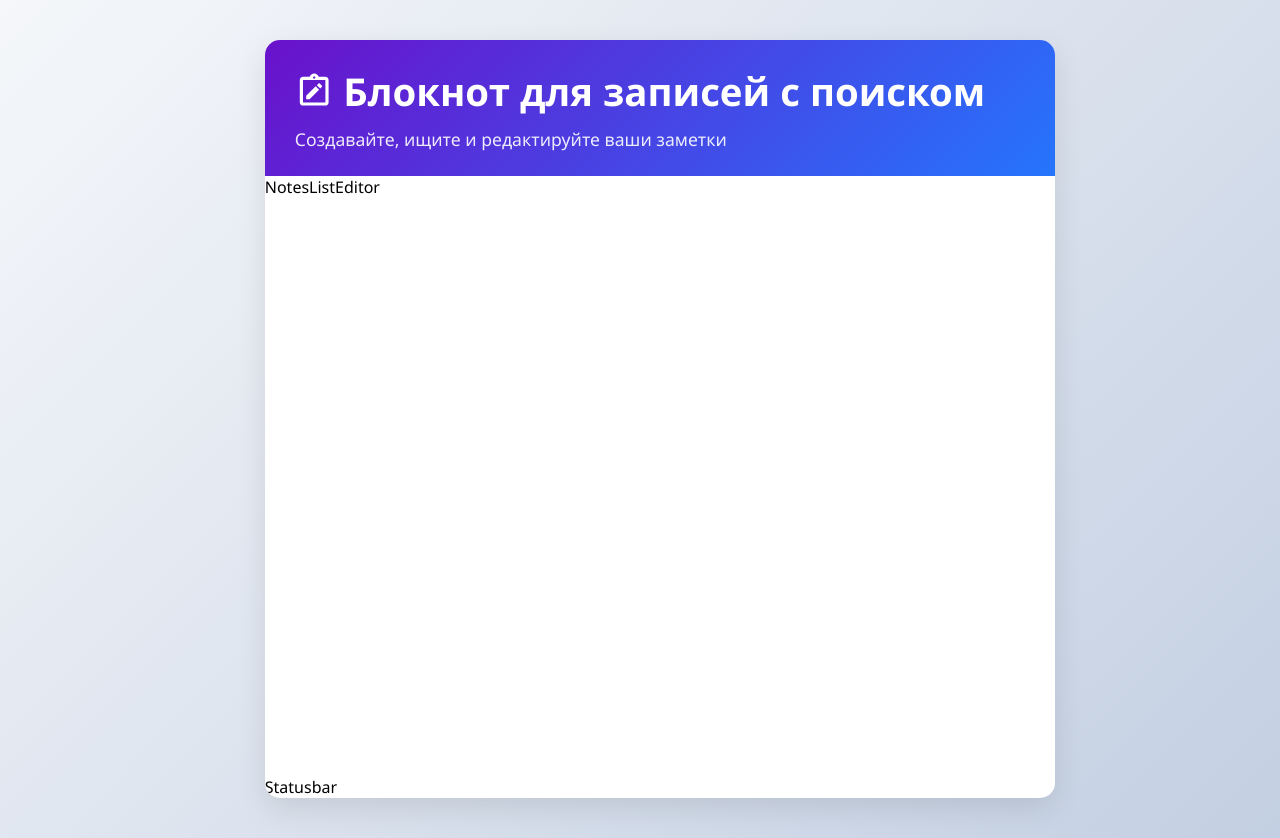
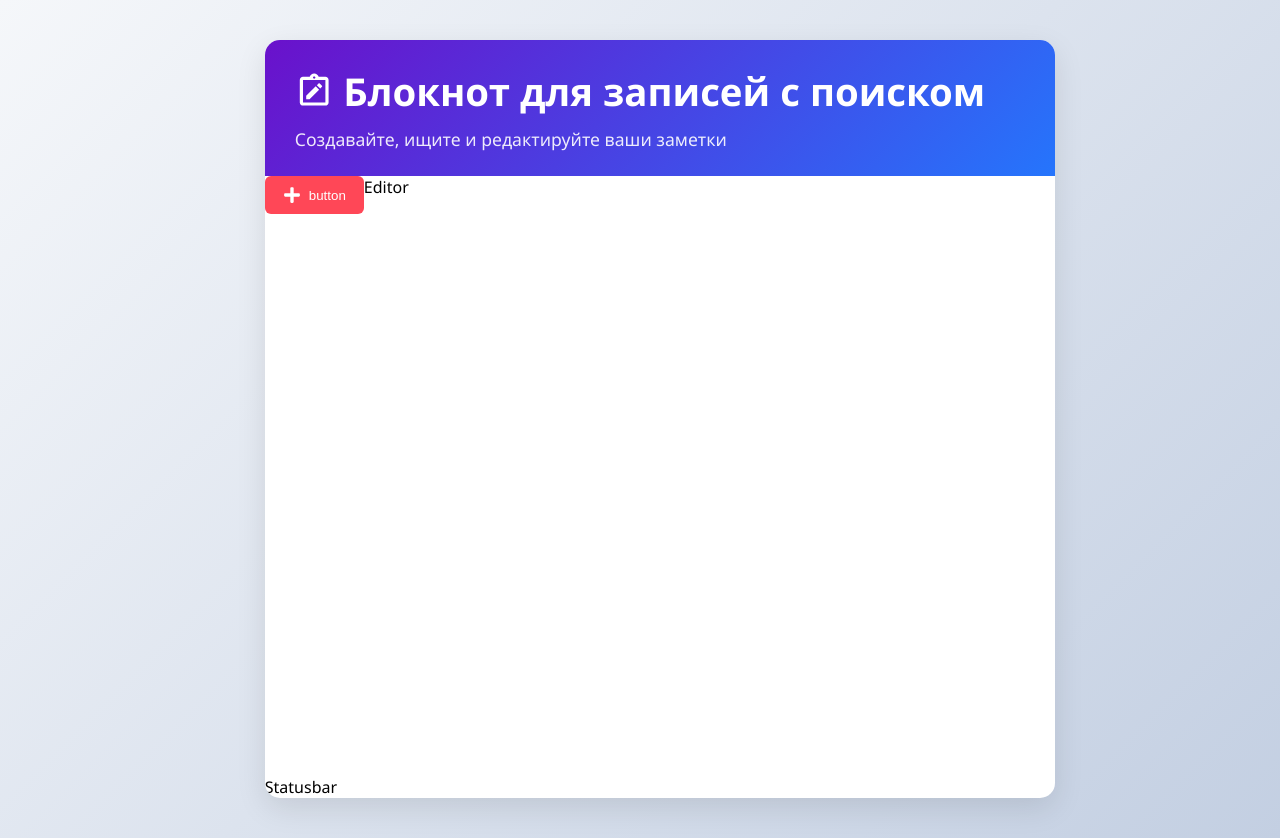
Before and after one commit to ComShep/note, a React (Vite) app: page / in a window 1280 px wide. Built offline with nearby package versions, Linux system fonts and the light colour scheme.

Commit message:
add button component

```diff
--- /dev/null
+++ b/src/ui/elements/Button.module.css
@@ -0,0 +1,47 @@
+.button{
+	color: white;
+	border: none;
+	padding: 10px 18px;
+	border-radius: 6px;
+	cursor: pointer;
+	font-weight: 500;
+	transition: all 0.2s ease;
+	display: flex;
+	align-items: center;
+	gap: 8px;
+	flex: 1;
+	justify-content: center;
+}
+
+.button svg {
+	font-size: 18px;
+	font-weight: 900;
+}
+
+.button:hover{
+	transform: translateY(-2px);
+}
+
+.blue {
+	background-color: #2575fc;
+}
+
+.blue:hover {
+	background-color: #1c68e3;
+}
+
+.grey {
+	background-color: #6c757d;
+}
+
+.grey:hover{
+	background-color: #5a6268;
+}
+
+.red {
+	background-color: #ff4757;
+}
+
+.red:hover {
+	background-color: #ff3742;
+}
--- a/src/ui/elements/Button.tsx
+++ b/src/ui/elements/Button.tsx
@@ -1,7 +1,28 @@
+import styles from './Button.module.css'
+import clsx from 'clsx'
+import type { ReactNode } from 'react'
 
+type Props = {
+	icon: ReactNode,
+	title: string
+	color: string
+	onClick: () => void
+}
 
-export const Button = () => {
+export const Button = ({icon, title, color, onClick}: Props) => {
+
+	const btnClass = clsx({
+		[styles.button]: true,
+		[styles[color]]: true
+	})
+
 	return (
-		<div>Button</div>
+		<button
+			className={btnClass}
+			onClick={onClick}
+		>
+			{icon}
+			{title}
+		</button>
 	)
 }
--- a/src/ui/notesList/NotesList.tsx
+++ b/src/ui/notesList/NotesList.tsx
@@ -1,7 +1,15 @@
-
+import { Button } from "../elements/Button"
+import { FaPlus } from "react-icons/fa";
 
 export const NotesList = () => {
 	return (
-		<div>NotesList</div>
+		<div>
+			<Button
+				icon={<FaPlus/>}
+				title="button"
+				onClick={() => {console.log('кнопка нажата')}}
+				color="red"
+			/>
+		</div>
 	)
 }
```
